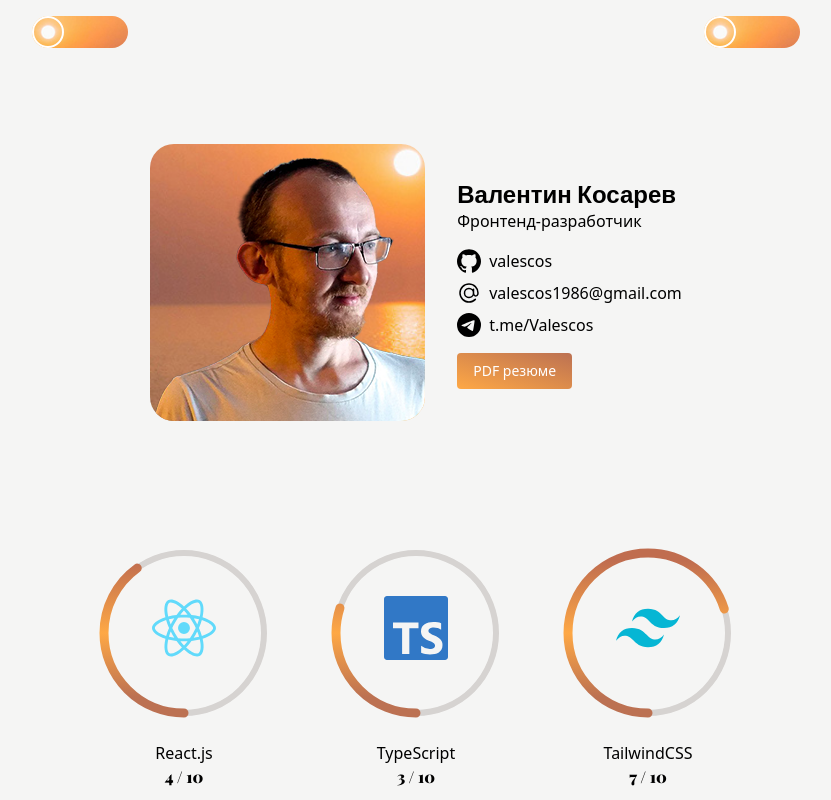
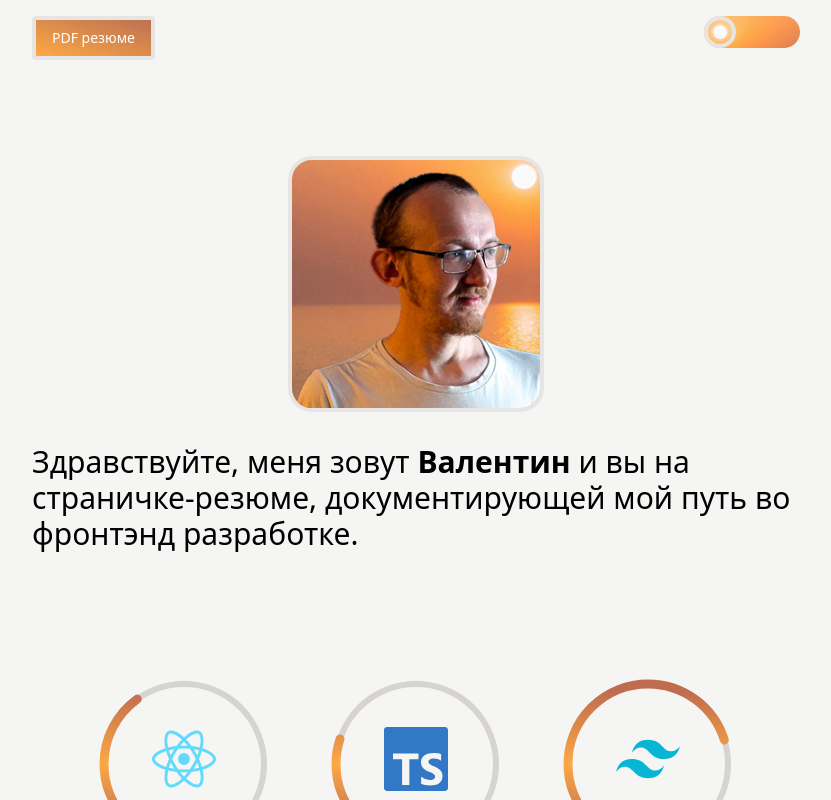
Before and after one commit to valescos/valescos-cv-2, a React (Vite) app: page / in a window 1280 px wide. Shown: the top 800 px of the page, without its empty margins (224-1055 px from the left). Built offline with nearby package versions, Linux system fonts and the light colour scheme; a web font is replaced by a local one.

Commit message:
Some fixes

```diff
--- a/src/App.tsx
+++ b/src/App.tsx
@@ -1,6 +1,3 @@
-// import Experience from "./sections/Experience";
-import CircleProgressBar from "./components/CircleProgressBar";
-import Footer from "./sections/Footer";
 import Header from "./sections/Header";
 import Hero from "./sections/Hero";
 import Projects from "./sections/Projects";
@@ -13,8 +10,6 @@ function App() {
       <Hero />
       <Skills />
       <Projects />
-      {/* <Experience /> */}
-      <Footer />
     </div>
   );
 }
--- a/src/components/ContactMe.tsx
+++ b/src/components/ContactMe.tsx
@@ -1,18 +1,7 @@
-import { cn } from "../utilities/cn";
-
-type ContactMeProps = {
-  variant: "col" | "row";
-};
-
-export default function ContactMe({ variant }: ContactMeProps) {
+export default function ContactMe() {
   return (
     <nav>
-      <ul
-        className={cn(
-          "flex gap-2",
-          variant === "col" ? "flex-col" : "justify-between",
-        )}
-      >
+      <ul className="flex justify-between gap-2">
         <a
           href="https://github.com/valescos"
           className="flex gap-2 [&>svg]:transition-transform [&>svg]:hover:scale-[110%]"
--- a/src/components/Project.tsx
+++ b/src/components/Project.tsx
@@ -3,6 +3,8 @@ import { TECHNOLOGIES } from "../data/Technologies";
 import LazyImg from "./LazyImg";
 import IconPiker from "./IconPiker";
 import { useThemeStore } from "../stores/themeStore";
+import { useTailwindConst } from "../hooks/useTailwindConst";
+import { cn } from "../utilities/cn";
 
 type ProjectProps = {
   id: string;
@@ -21,10 +23,11 @@ export default function Project({
   stack,
 }: ProjectProps) {
   const dark = useThemeStore((state) => state.dark);
+  const { THEME_BORDER } = useTailwindConst();
 
   return (
     <div className="flex basis-[80%] flex-col items-center transition-all hover:scale-[105%] sm:basis-[40%] lg:basis-[30%]">
-      <div className="relative overflow-hidden rounded-xl border-4 border-stone-300 dark:border-slate-300">
+      <div className={cn("relative overflow-hidden rounded-xl", THEME_BORDER)}>
         <div className="absolute inset-0 flex items-center justify-center gap-4 bg-stone-300/75 opacity-0 transition-all focus-within:opacity-100 hover:opacity-100 dark:bg-slate-300/75">
           {reporef && (
             <a href={reporef}>
--- a/src/components/ThemeToggle.tsx
+++ b/src/components/ThemeToggle.tsx
@@ -2,12 +2,16 @@ import { Switch } from "@headlessui/react";
 import { useThemeStore } from "../stores/themeStore";
 import type { ThemeState } from "../stores/themeStore";
 import { useEffect } from "react";
+import { useTailwindConst } from "../hooks/useTailwindConst";
+import { cn } from "../utilities/cn";
 
 export default function ThemeToggle() {
   const { dark, togleTheme } = useThemeStore<ThemeState>((state) => ({
     dark: state.dark,
     togleTheme: state.togleTheme,
   }));
+
+  const { THEME_BORDER } = useTailwindConst();
 
   useEffect(() => {
     if (dark) {
@@ -23,7 +27,12 @@ export default function ThemeToggle() {
       onChange={togleTheme}
       className="group relative inline-flex h-8 w-24 items-center rounded-full bg-[url('./assets/img/day-toggle.jpg')] bg-cover transition-all data-[checked]:bg-[url('./assets/img/nigth-toggle.jpg')]"
     >
-      <span className="size-8 translate-x-0 rounded-full border-2 border-white bg-none transition group-data-[checked]:translate-x-16" />
+      <span
+        className={cn(
+          "size-8 translate-x-0 rounded-full bg-none transition group-data-[checked]:translate-x-16",
+          THEME_BORDER,
+        )}
+      />
     </Switch>
   );
 }
--- a/src/hooks/useTailwindConst.ts
+++ b/src/hooks/useTailwindConst.ts
@@ -6,5 +6,11 @@ export function useTailwindConst() {
     "lg:w-[60%]",
   ].join(" ");
 
-  return { RESPONSIVE_WRAPPER };
+  const THEME_BORDER = [
+    "border-4",
+    "border-stone-200",
+    "dark:border-slate-400",
+  ].join(" ");
+
+  return { RESPONSIVE_WRAPPER, THEME_BORDER };
 }
--- a/src/sections/Experience.tsx
+++ /dev/null
@@ -1,15 +0,0 @@
-import { useTailwindConst } from "../hooks/useTailwindConst";
-import { cn } from "../utilities/cn";
-
-export default function Experience() {
-  const { RESPONSIVE_WRAPPER } = useTailwindConst();
-
-  return (
-    <section className={cn("flex flex-col gap-2 py-4", RESPONSIVE_WRAPPER)}>
-      <div className="h-16 w-full border-2 border-slate-900 dark:border-white" />
-      <div className="h-16 w-full border-2 border-slate-900 dark:border-white" />
-      <div className="h-16 w-full border-2 border-slate-900 dark:border-white" />
-      <div className="h-16 w-full border-2 border-slate-900 dark:border-white" />
-    </section>
-  );
-}
--- a/src/sections/Footer.tsx
+++ /dev/null
@@ -1,13 +0,0 @@
-import ContactMe from "../components/ContactMe";
-import { useTailwindConst } from "../hooks/useTailwindConst";
-import { cn } from "../utilities/cn";
-
-export default function Footer() {
-  const { RESPONSIVE_WRAPPER } = useTailwindConst();
-
-  return (
-    <header className={cn("py-4", RESPONSIVE_WRAPPER)}>
-      <ContactMe variant="row" />
-    </header>
-  );
-}
--- a/src/sections/Header.tsx
+++ b/src/sections/Header.tsx
@@ -1,13 +1,21 @@
 import { useTailwindConst } from "../hooks/useTailwindConst";
 import { cn } from "../utilities/cn";
 import ThemeToggle from "../components/ThemeToggle";
+import { Button } from "@headlessui/react";
 
 export default function Header() {
-  const { RESPONSIVE_WRAPPER } = useTailwindConst();
+  const { RESPONSIVE_WRAPPER, THEME_BORDER } = useTailwindConst();
 
   return (
     <header className={cn("flex justify-between py-4", RESPONSIVE_WRAPPER)}>
-      <ThemeToggle />
+      <Button
+        className={cn(
+          "self-start rounded bg-gradient-to-tr from-[#fea845] to-[#bc7152] px-4 py-2 text-sm text-white data-[active]:opacity-80 data-[hover]:opacity-80 dark:from-[#015088] dark:to-[#01315f]",
+          THEME_BORDER,
+        )}
+      >
+        PDF резюме
+      </Button>
       <ThemeToggle />
     </header>
   );
--- a/src/sections/Hero.tsx
+++ b/src/sections/Hero.tsx
@@ -1,38 +1,33 @@
 import { useTailwindConst } from "../hooks/useTailwindConst";
 import { cn } from "../utilities/cn";
-import ContactMe from "../components/ContactMe";
-import { Button } from "@headlessui/react";
-
-//temp imports
 import avatar from "../assets/img/avatar_sm.png";
 
 export default function Hero() {
-  const { RESPONSIVE_WRAPPER } = useTailwindConst();
+  const { RESPONSIVE_WRAPPER, THEME_BORDER } = useTailwindConst();
 
   return (
     <section
       className={cn(
-        "flex items-center justify-center gap-8 py-4",
+        "flex flex-col items-center gap-8 py-4",
         RESPONSIVE_WRAPPER,
       )}
     >
-      <div className="overflow-hidden rounded-3xl bg-[url('/src/assets/img/day-theme-bg.jpg')] bg-cover transition-all dark:bg-[url('/src/assets/img/nigth-theme-bg.jpg')]">
+      <div
+        className={cn(
+          "size-64 overflow-hidden rounded-3xl bg-[url('/src/assets/img/day-theme-bg.jpg')] bg-cover transition-all dark:bg-[url('/src/assets/img/nigth-theme-bg.jpg')]",
+          THEME_BORDER,
+        )}
+      >
         <img
           src={avatar}
           alt="Аватар автора сайта"
           className="dark:saturate-[0.5]"
         />
       </div>
-      <div className="flex flex-col gap-4">
-        <div>
-          <h1 className="font-main text-2xl font-bold">Валентин Косарев</h1>
-          <p>Фронтенд-разработчик</p>
-        </div>
-        <ContactMe variant="col" />
-        <Button className="self-start rounded bg-gradient-to-tr from-[#fea845] to-[#bc7152] px-4 py-2 text-sm text-white data-[active]:opacity-90 data-[hover]:opacity-90 dark:from-[#015088] dark:to-[#01315f]">
-          PDF резюме
-        </Button>
-      </div>
+      <h2 className="text-3xl">
+        Здравствуйте, меня зовут <strong>Валентин</strong> и вы на
+        страничке-резюме, документирующей мой путь во фронтэнд разработке.
+      </h2>
     </section>
   );
 }
--- a/src/sections/Projects.tsx
+++ b/src/sections/Projects.tsx
@@ -8,7 +8,10 @@ export default function Projects() {
 
   return (
     <section
-      className={cn("flex flex-wrap justify-center gap-8", RESPONSIVE_WRAPPER)}
+      className={cn(
+        "flex flex-wrap justify-center gap-8 pb-16",
+        RESPONSIVE_WRAPPER,
+      )}
     >
       {PROJECTS.sort((a, b) => Number(b.id) - Number(a.id)).map((project) => (
         <Project key={project.id} {...project} />
```
Also changed, not shown: src/components/IconPiker.tsx (+1 -1 lines).
